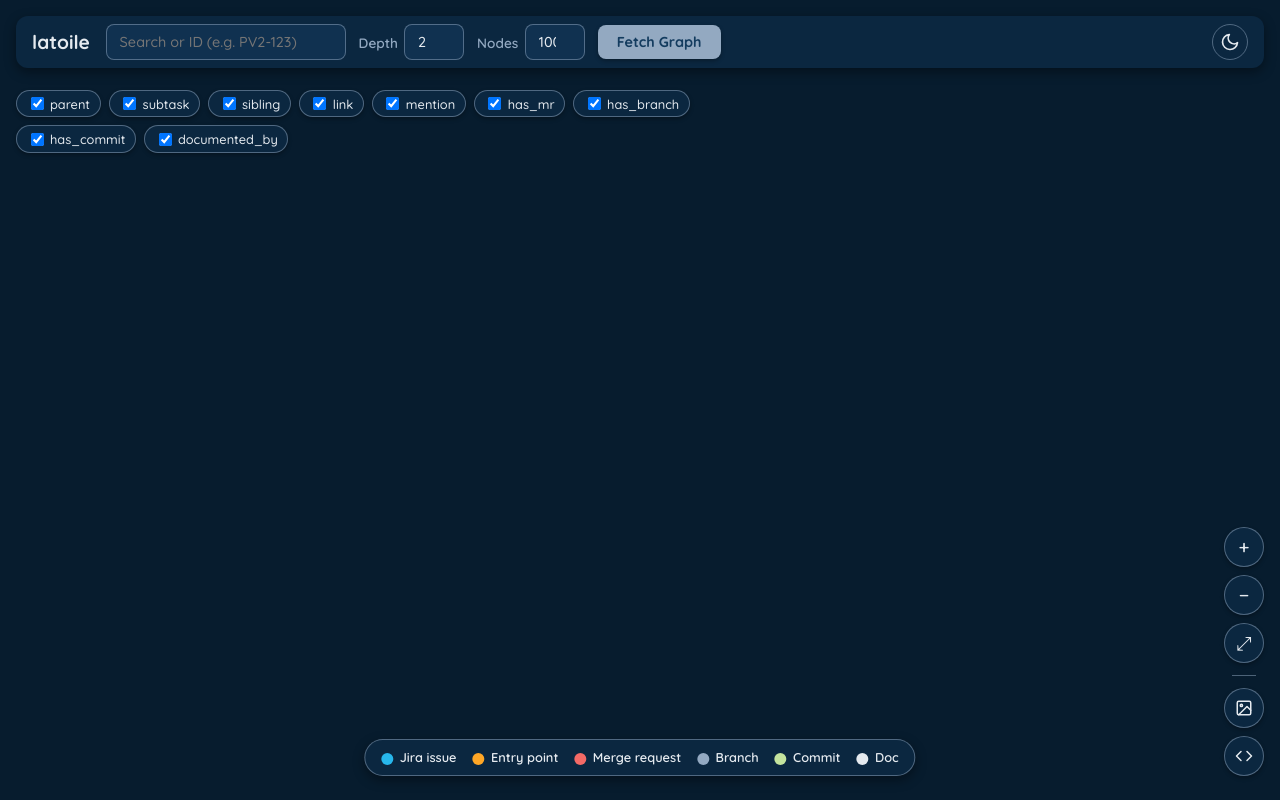
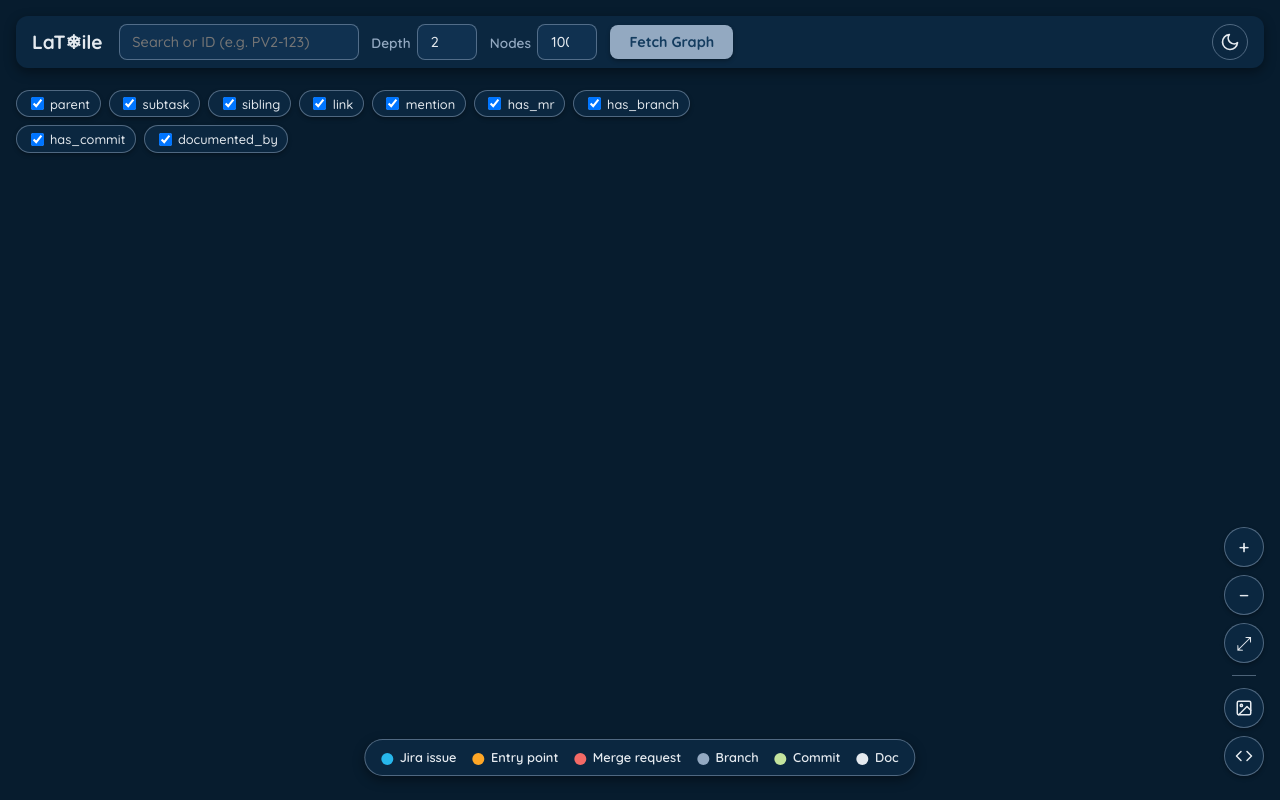
Before and after one commit to moumine9/latoile, a website: page public/index.html in a window 1280 px wide. Shown: the top 800 px of the page. Drawn offline with Linux system fonts and the light colour scheme.

Commit message:
style(ui): stylize app title as LaToile with snowflake glyph

```diff
--- a/public/index.html
+++ b/public/index.html
@@ -16,7 +16,7 @@
   <body>
     <main>
       <header class="app-bar">
-        <h1>latoile</h1>
+        <h1>LaT&#10052;ile</h1>
         <form id="query-form" class="query">
           <div class="search-container">
             <input
```
